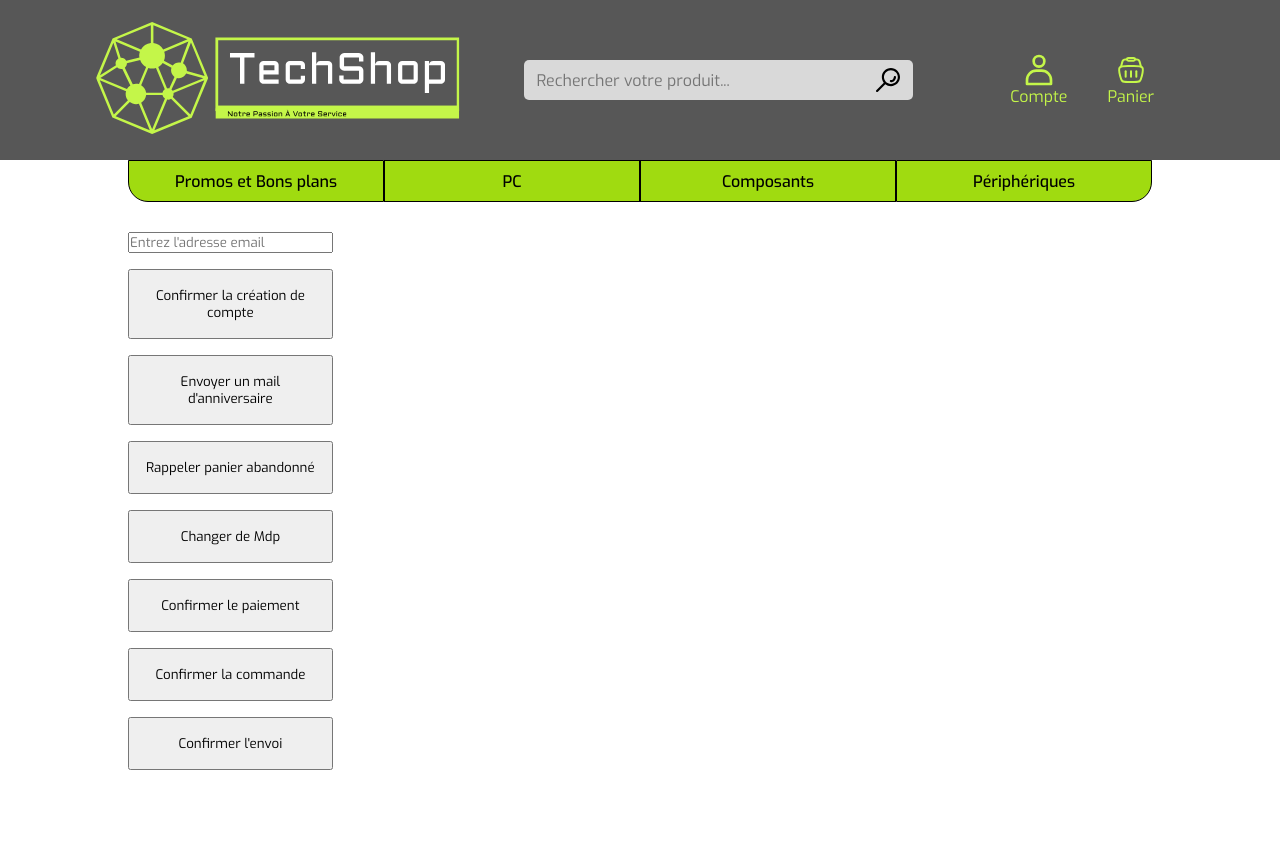
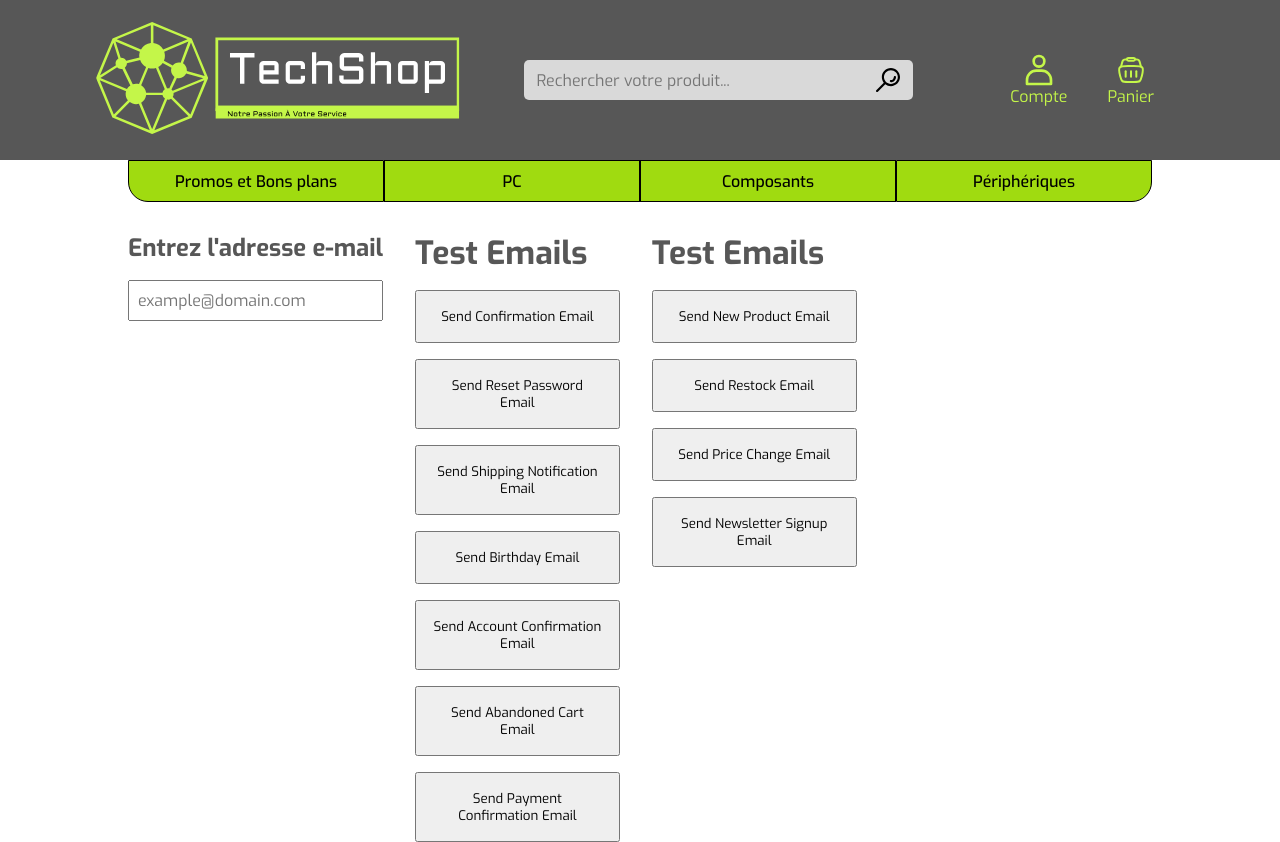
Before and after one commit to TyTanKil/Challenge-S2-4IW2, a Vue app in the folder CLIENT/: page /mailer in a window 1280 px wide. Before the commit the page ends 800 px from the top, so only its background shows below. Built offline with nearby package versions, Linux system fonts and the light colour scheme.

Commit message:
Update mailer with others mail template

```diff
--- a/CLIENT/src/views/AppTestMailer.vue
+++ b/CLIENT/src/views/AppTestMailer.vue
@@ -1,144 +1,155 @@
 <template>
+    <div class="row">
+      <div class="email-input">
+        <h2>Entrez l'adresse e-mail</h2>
+        <input v-model="email" type="email" placeholder="example@domain.com" />
+      </div>
       <div class="bouttons">
-      <input type="text" v-model="email" placeholder="Entrez l'adresse email">
-      <button @click="sendAccountConfirmationEmail">Confirmer la création de compte</button>
-      <button @click="sendBirthdayEmail">Envoyer un mail d'anniversaire</button>
-      <button @click="sendAbandonedCartEmail">Rappeler panier abandonné</button>
-      <button @click="sendResetPasswordEmail">Changer de Mdp</button>
-      <button @click="sendPaymentConfirmationEmail">Confirmer le paiement</button>
-      <button @click="sendOrderConfirmationEmail">Confirmer la commande</button>
-      <button @click="sendShippingConfirmationEmail">Confirmer l'envoi</button>
+        <h1>Test Emails</h1>
+        <button @click="sendEmail('confirmation')">Send Confirmation Email</button>
+        <button @click="sendEmail('reset-password')">Send Reset Password Email</button>
+        <button @click="sendEmail('shipping-notification')">Send Shipping Notification Email</button>
+        <button @click="sendEmail('birthday')">Send Birthday Email</button>
+        <button @click="sendEmail('account-confirmation')">Send Account Confirmation Email</button>
+        <button @click="sendEmail('abandoned-cart')">Send Abandoned Cart Email</button>
+        <button @click="sendEmail('payment-confirmation')">Send Payment Confirmation Email</button>
+      </div>
+      <div class="bouttons">
+        <h1>Test Emails</h1>
+        <button @click="sendEmail('new-product')">Send New Product Email</button>
+        <button @click="sendEmail('restock')">Send Restock Email</button>
+        <button @click="sendEmail('price-change')">Send Price Change Email</button>
+        <button @click="sendEmail('newsletter-signup')">Send Newsletter Signup Email</button>
+      </div>
     </div>
   </template>
 
   <script>
-  import axios from 'axios';
-
   export default {
     data() {
       return {
-        email: '' // Ajout de la propriété de données pour l'email
+        email: ''
       };
     },
     methods: {
-      async sendOrderConfirmationEmail() {
-        const emailData = {
+      async sendEmail(type) {
+        const data = {
+          confirmation: {
             type: 'confirmation',
-          to: this.email, // Utilisation de la propriété de données
+            to: this.email,
             data: {
               productName: 'Produit 1',
               quantity: 1,
-            price: 20.00,
+              price: 100,
               orderNumber: '12345'
+            }
+          },
+          'reset-password': {
+            type: 'reset-password',
+            to: this.email,
+            data: {
+              token: 'abcd1234'
+            }
+          },
+          'shipping-notification': {
+            type: 'shipping-notification',
+            to: this.email,
+            data: {
+              orderNumber: '12345'
+            }
+          },
+          birthday: {
+            type: 'birthday',
+            to: this.email,
+            data: {
+              name: 'John Doe'
+            }
+          },
+          'account-confirmation': {
+            type: 'account-confirmation',
+            to: this.email,
+            data: {
+              name: 'John Doe'
+            }
+          },
+          'abandoned-cart': {
+            type: 'abandoned-cart',
+            to: this.email,
+            data: {
+              name: 'John Doe',
+              items: [
+                { name: 'Produit 1', price: 100 },
+                { name: 'Produit 2', price: 200 }
+              ]
+            }
+          },
+          'payment-confirmation': {
+            type: 'payment-confirmation',
+            to: this.email,
+            data: {
+              name: 'John Doe',
+              orderNumber: '12345'
+            }
+          },
+          'new-product': {
+            type: 'new-product',
+            to: this.email,
+            data: {
+              categoryName: 'Catégorie 1',
+              userName: 'John Doe',
+              productName: 'Nouveau Produit',
+              price: 150
+            }
+          },
+          restock: {
+            type: 'restock',
+            to: this.email,
+            data: {
+              userName: 'John Doe',
+              productName: 'Produit Restock'
+            }
+          },
+          'price-change': {
+            type: 'price-change',
+            to: this.email,
+            data: {
+              userName: 'John Doe',
+              productName: 'Produit 1',
+              newPrice: 120
+            }
+          },
+          'newsletter-signup': {
+            type: 'newsletter-signup',
+            to: this.email,
+            data: {
+              userName: 'John Doe'
+            }
           }
         };
 
         try {
-          const response = await axios.post('http://localhost:3001/send-email', emailData);
-          console.log('Email envoyé:', response.data);
+          const response = await fetch('http://localhost:3001/send-email', {
+            method: 'POST',
+            headers: {
+              'Content-Type': 'application/json'
+            },
+            body: JSON.stringify(data[type])
+          });
+
+          // Vérifier si la réponse est du JSON
+          const text = await response.text();
+          let result;
+          try {
+            result = JSON.parse(text);
           } catch (error) {
-          console.error('Erreur lors de l\'envoi de l\'email:', error);
+            // La réponse n'est pas du JSON
+            console.error('Error:', text);
+            return;
           }
-      },
-      async sendResetPasswordEmail() {
-        const emailData = {
-          type: 'reset-password',
-          to: this.email, // Utilisation de la propriété de données
-          data: {
-            token: 'abcdef123456' // Assurez-vous de générer un token réel
-          }
-        };
 
-        try {
-          const response = await axios.post('http://localhost:3001/send-email', emailData);
-          console.log('Email envoyé:', response.data);
+          console.log('Success:', result);
         } catch (error) {
-          console.error('Erreur lors de l\'envoi de l\'email:', error);
-        }
-      },
-      async sendShippingConfirmationEmail() {
-        const emailData = {
-          type: 'shipping-notification',
-          to: this.email, // Utilisation de la propriété de données
-          data: {
-            orderNumber: '12345'
-          }
-        };
-
-        try {
-          const response = await axios.post('http://localhost:3001/send-email', emailData);
-          console.log('Email envoyé:', response.data);
-        } catch (error) {
-          console.error('Erreur lors de l\'envoi de l\'email:', error);
-        }
-      },
-      async sendBirthdayEmail() {
-        const emailData = {
-          type: 'birthday',
-          to: this.email, // Utilisation de la propriété de données
-          data: {
-            name: 'Client'
-          }
-        };
-
-        try {
-          const response = await axios.post('http://localhost:3001/send-email', emailData);
-          console.log('Email envoyé:', response.data);
-        } catch (error) {
-          console.error('Erreur lors de l\'envoi de l\'email:', error);
-        }
-      },
-      async sendAccountConfirmationEmail() {
-        const emailData = {
-          type: 'account-confirmation',
-          to: this.email, // Utilisation de la propriété de données
-          data: {
-            name: 'Client'
-          }
-        };
-
-        try {
-          const response = await axios.post('http://localhost:3001/send-email', emailData);
-          console.log('Email envoyé:', response.data);
-        } catch (error) {
-          console.error('Erreur lors de l\'envoi de l\'email:', error);
-        }
-      },
-      async sendAbandonedCartEmail() {
-        const emailData = {
-          type: 'abandoned-cart',
-          to: this.email, // Utilisation de la propriété de données
-          data: {
-            name: 'Client',
-            items: [
-              { name: 'Produit 1', price: 10.00 },
-              { name: 'Produit 2', price: 15.00 }
-            ]
-          }
-        };
-
-        try {
-          const response = await axios.post('http://localhost:3001/send-email', emailData);
-          console.log('Email envoyé:', response.data);
-        } catch (error) {
-          console.error('Erreur lors de l\'envoi de l\'email:', error);
-        }
-      },
-      async sendPaymentConfirmationEmail() {
-        const emailData = {
-          type: 'payment-confirmation',
-          to: this.email, // Utilisation de la propriété de données
-          data: {
-            name: 'Client',
-            orderNumber: '12345'
-          }
-        };
-
-        try {
-          const response = await axios.post('http://localhost:3001/send-email', emailData);
-          console.log('Email envoyé:', response.data);
-        } catch (error) {
-          console.error('Erreur lors de l\'envoi de l\'email:', error);
+          console.error('Error:', error);
         }
       }
     }
@@ -146,6 +157,19 @@
   </script>
 
   <style scoped>
+  .row {
+    display: flex;
+    gap: 2rem;
+  }
+  .email-input {
+    display: flex;
+    flex-direction: column;
+    gap: 1rem;
+  }
+  .email-input input {
+    padding: 0.5rem;
+    font-size: 1rem;
+  }
   .bouttons {
     display: flex;
     flex-direction: column;
```
Also changed, not shown: 1 other file (tests, documents, lock files or other folders). Lines whose indentation alone changed are shown as unchanged.
